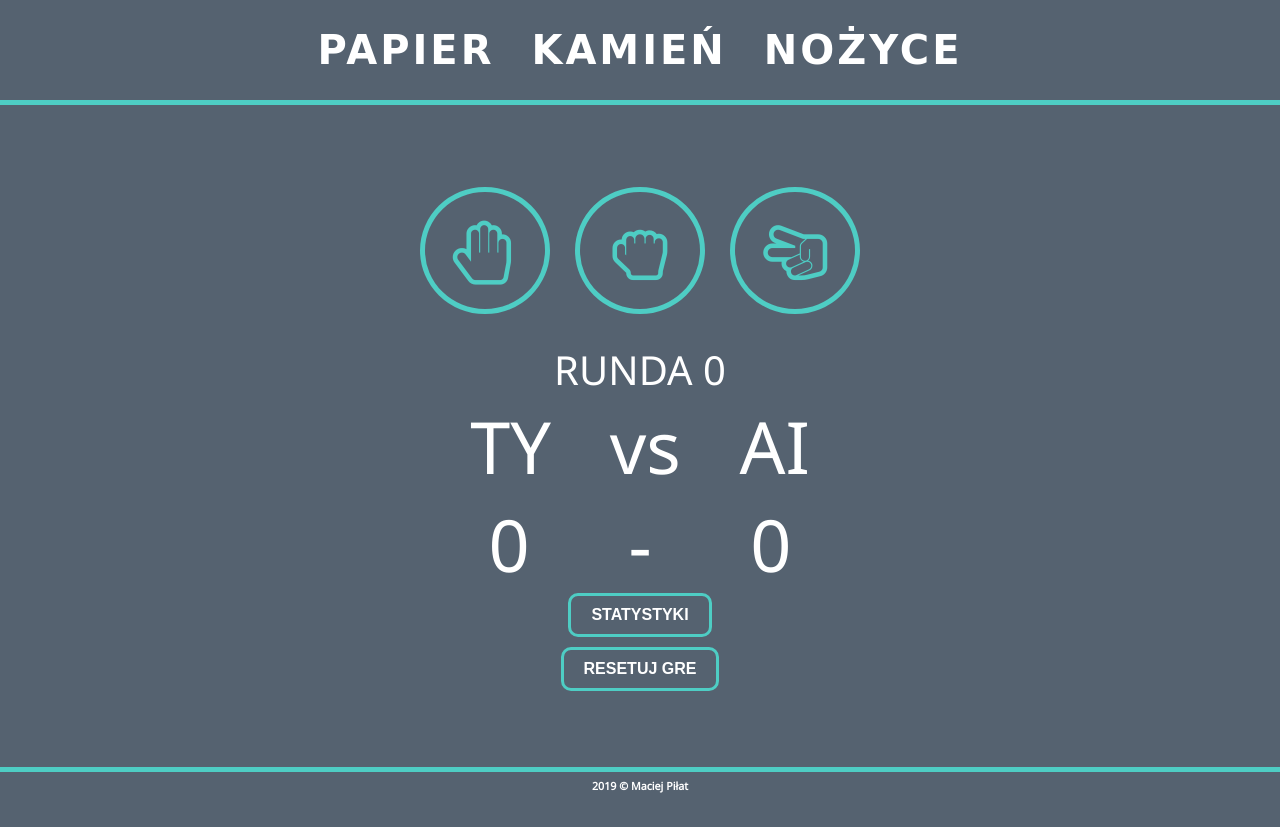
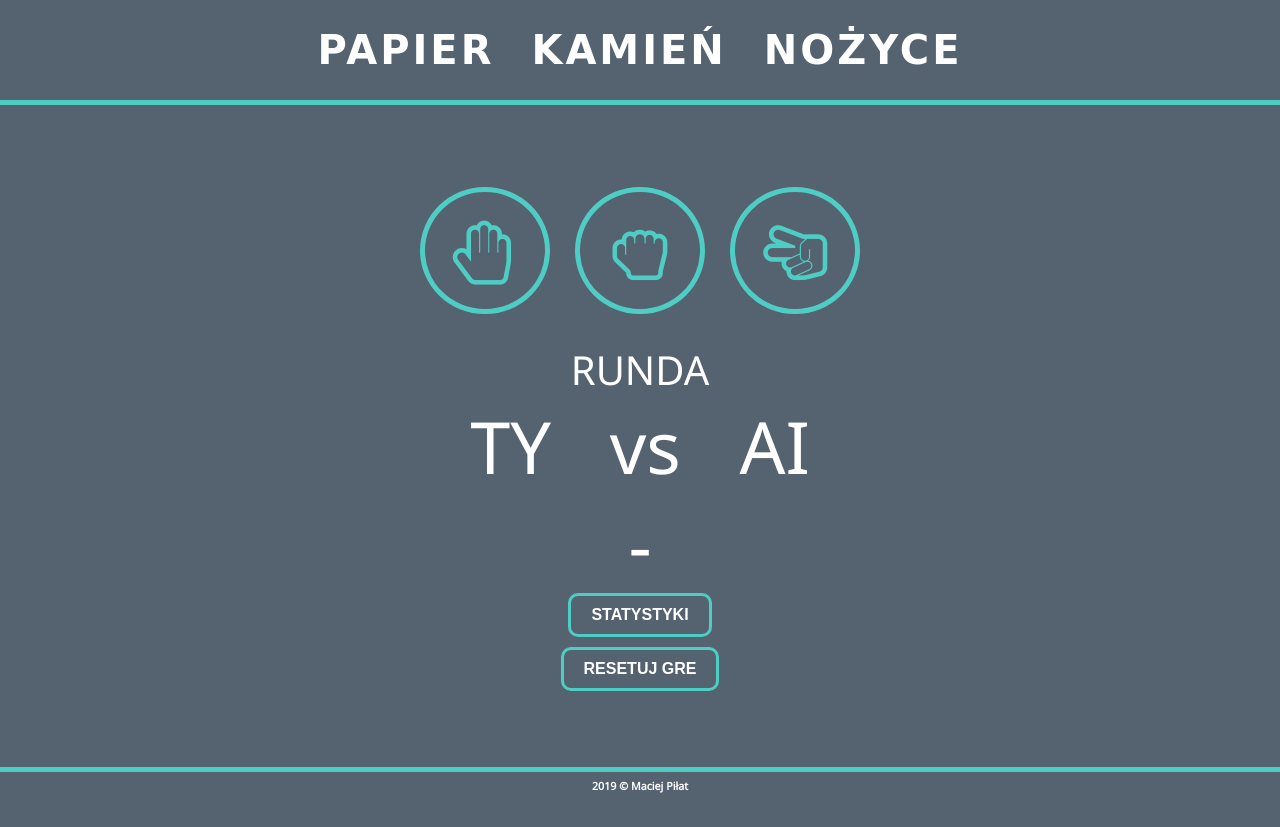
Before and after one commit to p1erut/rock-paper-scissors-game, a plain HTML site: page index.html in a window 1280 px wide. Drawn offline with Linux system fonts and the light colour scheme; a web font is replaced by a local one.

Commit message:
Changed js file

```diff
--- a/index.html
+++ b/index.html
@@ -1,5 +1,6 @@
 <!DOCTYPE html>
 <html lang="pl">
+
 <head>
 	<meta charset="UTF-8">
 	<title>Papier Kamień Nożyce</title>
@@ -7,6 +8,7 @@
 	<link rel="stylesheet" type="text/css" href="css/fontello.css">
 	<link href="https://fonts.googleapis.com/css?family=Noto+Sans|ZCOOL+KuaiLe" rel="stylesheet">
 </head>
+
 <body>
 	<div class="header">
 		<h1>PAPIER KAMIEŃ NOŻYCE</h1>
@@ -17,16 +19,16 @@
 			<div class="icon-hand-grab-o game-element" id="rock"></div>
 			<div class="icon-hand-scissors-o game-element" id="scissors"></div>
 		</div>
-			<p class="round">RUNDA <span id="round_number">0</span></p>
+		<p class="round">RUNDA <span id="round_number"></span></p>
 		<p class="versus">
 			<span id="ty_choice"></span>
 			TY vs AI
 			<span id="ai_choice"></span>
 		</p>
 		<p class="result">
-				<span id="ty_result">0</span>
+			<span id="ty_result"></span>
 			-
-				<span id="ai_result">0</span>
+			<span id="ai_result"></span>
 		</p>
 		<button id="stats">STATYSTYKI</button>
 		<button id="reset">RESETUJ GRE</button>
@@ -34,6 +36,7 @@
 	<div class="footer">
 		<h6>2019 &copy; Maciej Piłat</h6>
 	</div>
-		<script src="script.js" type="text/javascript"></script>
+	<script src="newScript.js" type="text/javascript"></script>
 </body>
+
 </html>
```
Lines whose indentation alone changed are shown as unchanged.
